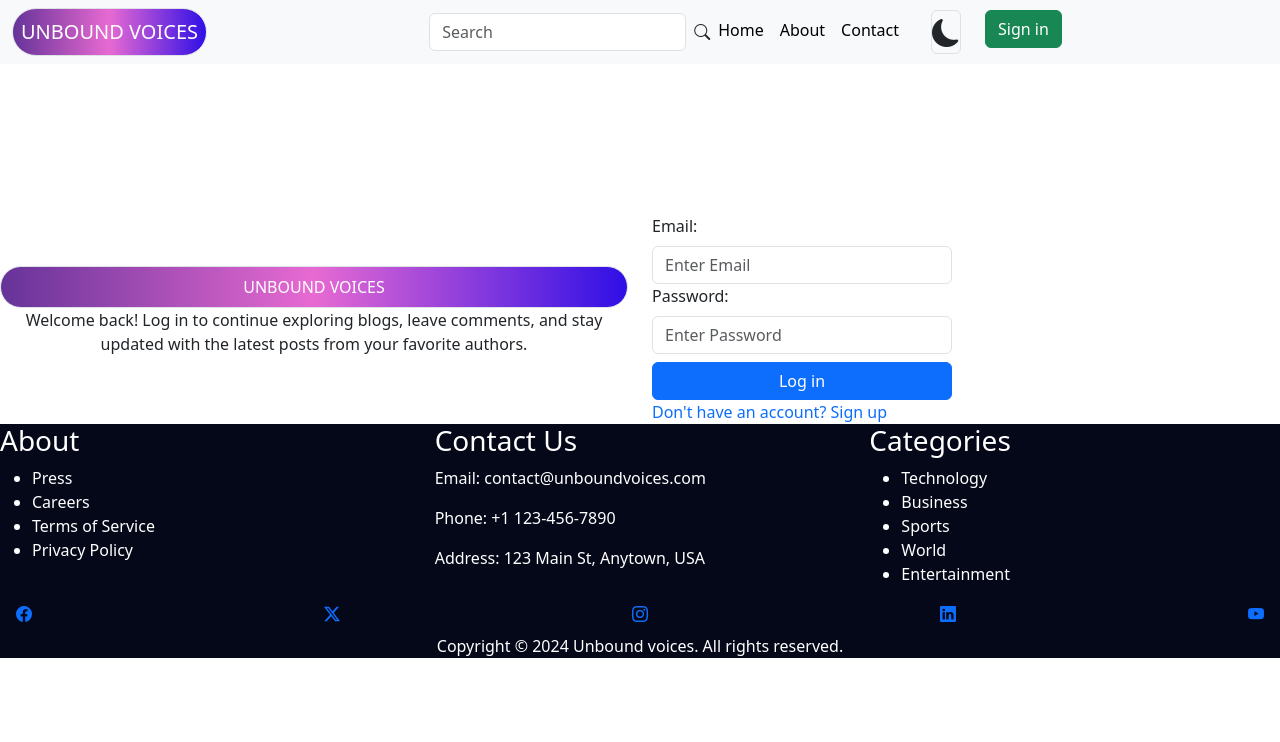
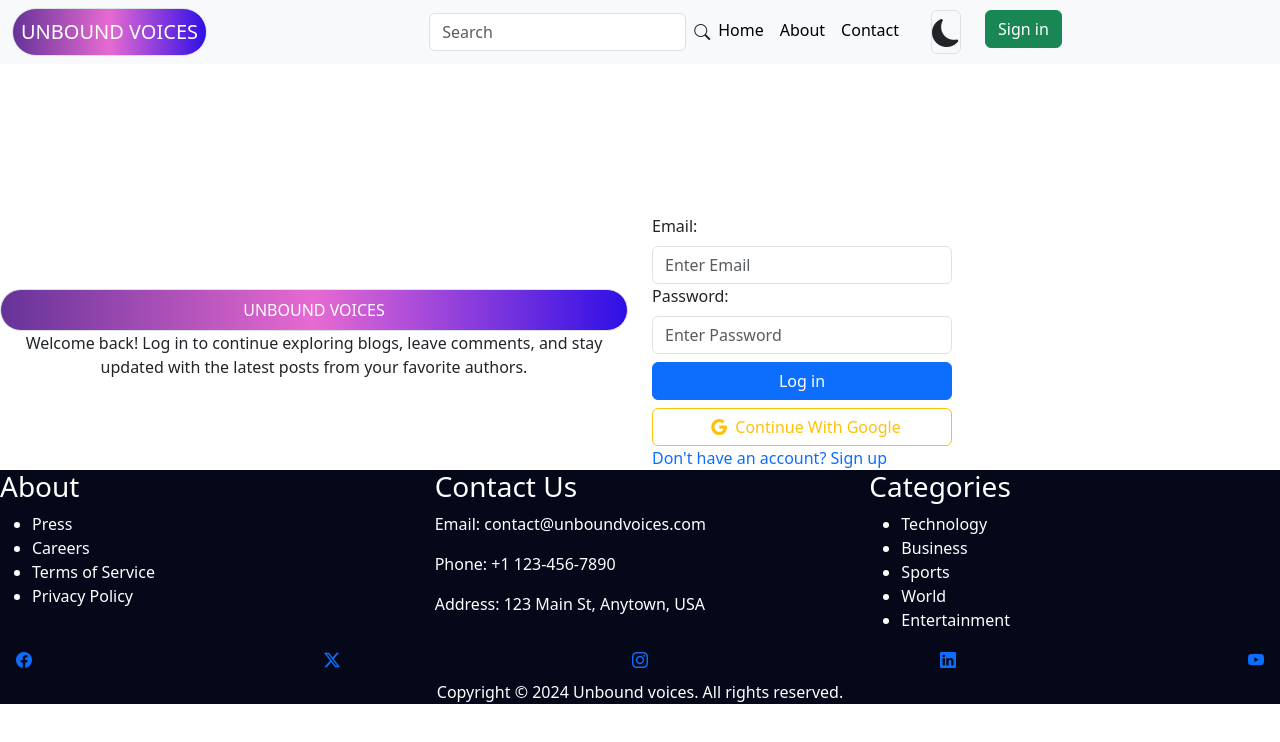
Before and after one commit to BRYANOOKO738/BLOG-app, a React (Vite) app in the folder Client/: page /Login in a window 1280 px wide. Shown: the top 742 px of the page. Built offline with nearby package versions, Linux system fonts and the light colour scheme.

Commit message:
third commit

```diff
--- /dev/null
+++ b/Client/src/Oaoth.jsx
@@ -0,0 +1,26 @@
+import React from 'react'
+import {GoogleAuthProvider} from '/firebase/auth'
+
+const Oaoth = () => {
+    const handleGoogleClick = async() => {
+        // Google OAuth Code
+        // Navigate to the Google OAuth Page
+        const provider = new GoogleAuthProvider();
+    };
+
+  return (
+    <div className="mt-2">
+      <button
+        type="button"
+        className="btn btn-outline-warning "
+              style={{ width: "300px" }}
+              onClick={handleGoogleClick}
+      >
+        <i className="bi bi-google m-2"></i>
+        <span className="ml-1">Continue With Google</span>
+      </button>
+    </div>
+  );
+}
+
+export default Oaoth
--- a/Client/src/Pages/Signin.jsx
+++ b/Client/src/Pages/Signin.jsx
@@ -4,6 +4,7 @@ import { Link } from "react-router-dom";
 import { useNavigate } from "react-router-dom";
 import { SigninFailure, SigninSuccess, SiginStart } from "../redux/user/userSlice";
 import { useDispatch } from "react-redux";
+import Oaoth from "../Oaoth";
 
 const Signin = () => {
   const [email, setemail] = useState("");
@@ -99,6 +100,7 @@ const Signin = () => {
               >
                 Log in
               </button>
+              <Oaoth/>
               <Link to="/register" className="text-decoration-none">
                 Don't have an account? Sign up
               </Link>
--- a/Client/src/Pages/Signup.jsx
+++ b/Client/src/Pages/Signup.jsx
@@ -1,6 +1,7 @@
 import React, { useState } from "react";
 import "../Components/Navbar/Navbar.css";
 import { Link, useNavigate } from "react-router-dom";
+import Oaoth from "../Oaoth";
 
 const Signup = () => {
   const [email, setEmail] = useState("");
@@ -108,6 +109,7 @@ const Signup = () => {
             <button className="btn btn-primary mt-2" type="submit">
               Register
             </button>
+            <Oaoth/>
             <Link to="/Login" className="text-decoration-none">
               Already have an account? Sign in
             </Link>
```
Also changed, not shown: Client/src/Firebase.js (added, +17 -0 lines), 1 other file (tests, documents, lock files or other folders).
